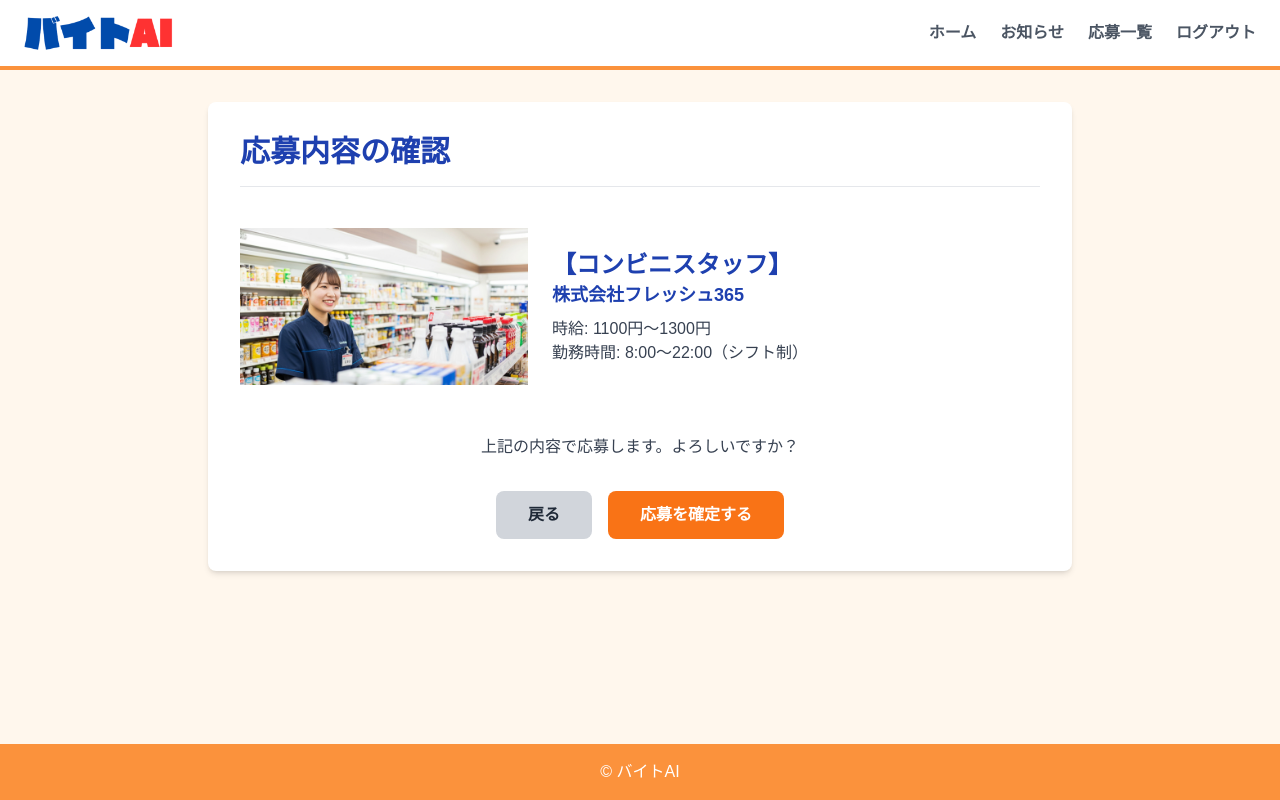
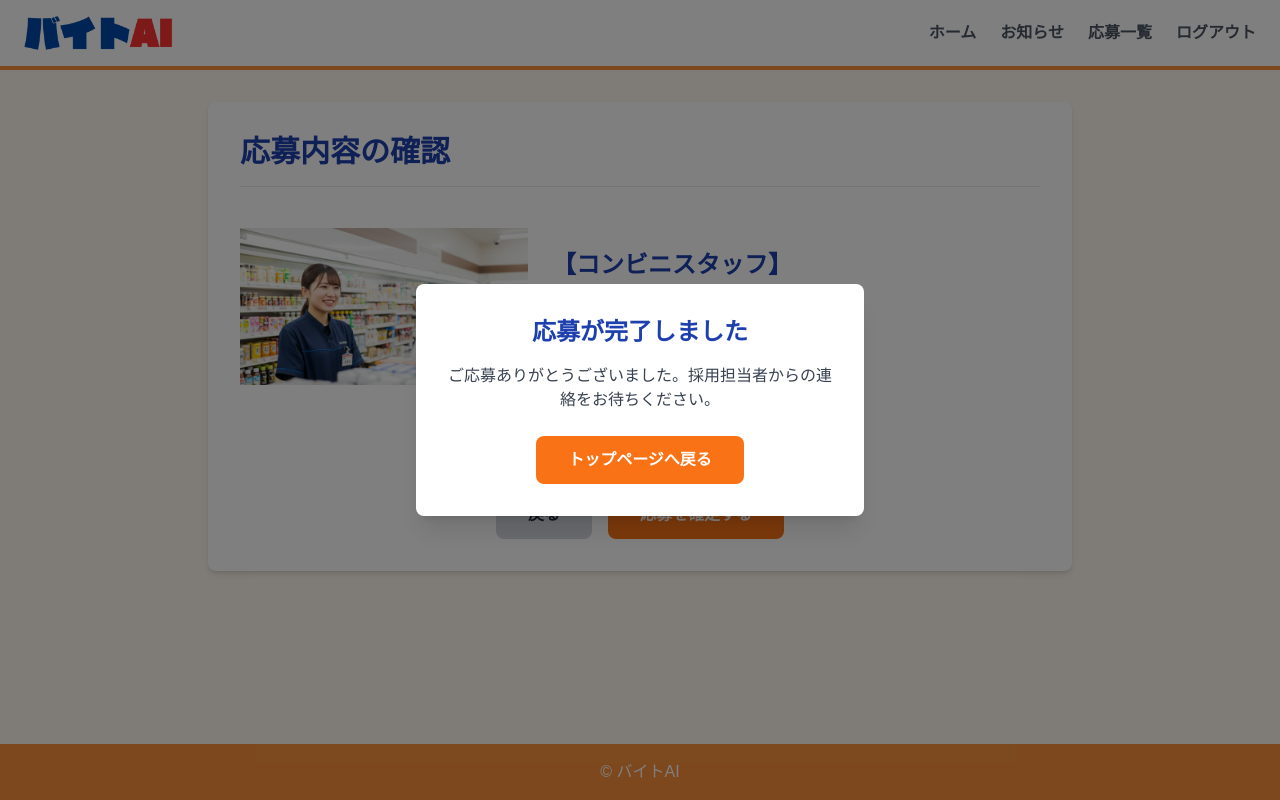
Before and after one commit to InoKotaro/baito-ai-website, a Next.js app: page /apply/1 in a window 1280 px wide. Both pictures are taken after a click on the button "応募を確定する". Built offline with nearby package versions, Linux system fonts and the light colour scheme.

Commit message:
feat: 応募完了モーダル実装

```diff
--- a/src/app/apply/[id]/page.jsx
+++ b/src/app/apply/[id]/page.jsx
@@ -1,5 +1,8 @@
+'use client';
+
 import Image from 'next/image';
-import { notFound } from 'next/navigation';
+import { notFound, useRouter } from 'next/navigation';
+import { use, useState } from 'react';
 
 import BackButton from '@/app/components/BackButton';
 import Footer from '@/app/components/Footer';
@@ -12,12 +15,24 @@ const getJobById = (id) => {
 };
 
 export default function ApplyPage({ params }) {
-  const { id } = params;
+  // 将来のバージョンに対応　＝＞　`params`を`React.use()`でラップ化
+  const { id } = use(params);
+  const [isModalOpen, setIsModalOpen] = useState(false);
+  const router = useRouter();
   const job = getJobById(id);
 
   if (!job) {
     notFound();
   }
+
+  const handleApplyClick = () => {
+    setIsModalOpen(true);
+  };
+
+  const handleCloseModal = () => {
+    setIsModalOpen(false);
+    router.push('/');
+  };
 
   return (
     <div className="flex min-h-screen flex-col bg-orange-50 text-gray-700">
@@ -55,12 +70,34 @@ export default function ApplyPage({ params }) {
           <div className="flex justify-center gap-4">
             {/* 戻るボタン */}
             <BackButton />
-            <button className="rounded-lg bg-orange-500 px-8 py-3 font-bold text-white transition-colors hover:bg-orange-600">
+            <button
+              onClick={handleApplyClick}
+              className="rounded-lg bg-orange-500 px-8 py-3 font-bold text-white transition-colors hover:bg-orange-600"
+            >
               応募を確定する
             </button>
           </div>
         </div>
       </main>
+
+      {isModalOpen && (
+        <div className="fixed inset-0 z-50 flex items-center justify-center bg-black bg-opacity-50">
+          <div className="w-full max-w-md rounded-lg bg-white p-8 text-center shadow-xl">
+            <h3 className="text-2xl font-bold text-blue-800">
+              応募が完了しました
+            </h3>
+            <p className="mb-6 mt-4">
+              ご応募ありがとうございました。採用担当者からの連絡をお待ちください。
+            </p>
+            <button
+              onClick={handleCloseModal}
+              className="rounded-lg bg-orange-500 px-8 py-3 font-bold text-white transition-colors hover:bg-orange-600"
+            >
+              トップページへ戻る
+            </button>
+          </div>
+        </div>
+      )}
       <Footer />
     </div>
   );
```
